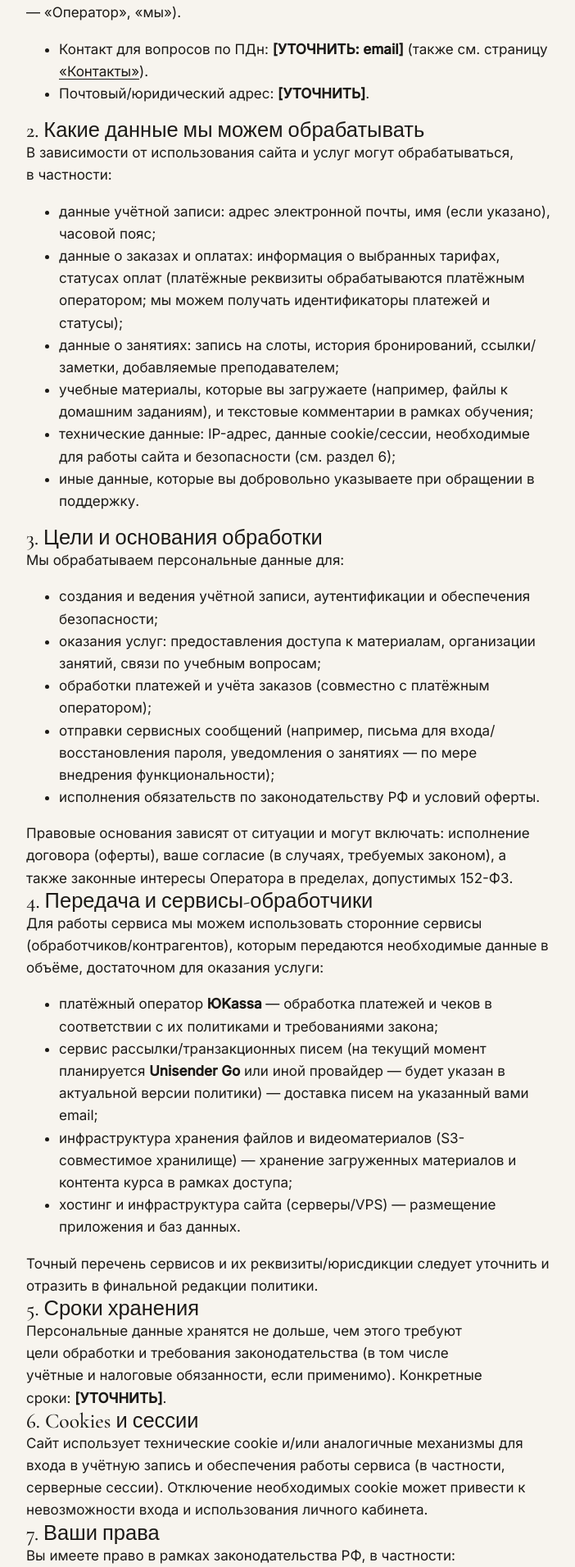
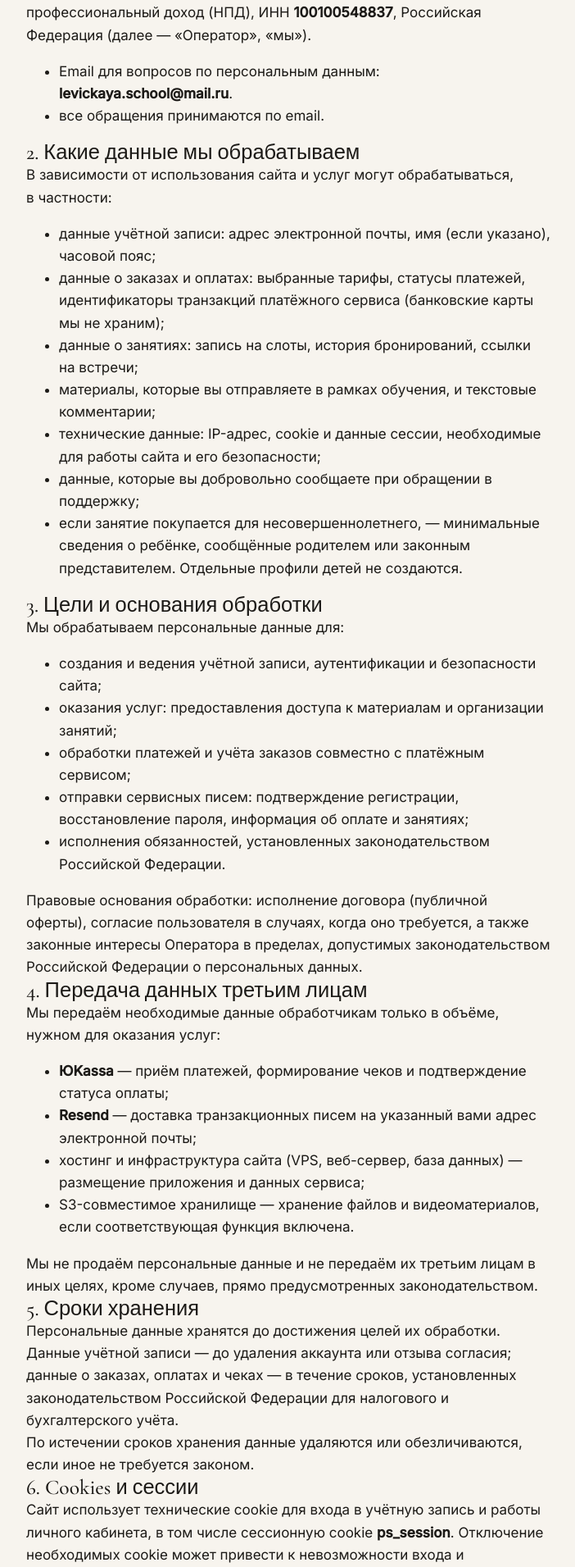
Before and after one commit to Levitskyy/piano-school, a Next.js app in the folder apps/web/: page /privacy in a window 1280 px wide. Shown: the part 629-2540 px from the top of the page at 82% size, without its empty margins (288-990 px from the left). Built offline with nearby package versions, Linux system fonts and the light colour scheme; no server answers.

Commit message:
Finalize legal documents for production
Fill oferta, privacy policy and contacts with approved seller details; add checkout consent and legal consents doc; align Resend settings and production checklist.

```diff
--- a/apps/web/app/privacy/page.tsx
+++ b/apps/web/app/privacy/page.tsx
@@ -7,7 +7,7 @@ import { SiteHeader } from "@/components/site-header";
 export const metadata: Metadata = {
   title: "Политика конфиденциальности",
   description:
-    "Политика обработки и защиты персональных данных пользователей сайта Levickaya Piano (проект).",
+    "Политика обработки и защиты персональных данных пользователей сайта Levickaya Piano.",
 };
 
 export default function PrivacyPage() {
@@ -20,38 +20,51 @@ export default function PrivacyPage() {
           Политика конфиденциальности
         </h1>
         <p className="lead">
-          Настоящий документ — проект политики обработки персональных данных. Окончательная версия
-          будет опубликована до начала приёма реальных платежей и начала полноценной обработки
-          данных в заявленных целях.
+          Настоящая политика определяет порядок обработки и защиты персональных данных
+          пользователей сайта <strong>https://levickaya.ru</strong>. Использование сайта означает
+          согласие с этой политикой; при оформлении заказа и регистрации согласие фиксируется
+          отдельно.
         </p>
 
         <section aria-labelledby="privacy-operator">
           <h2 id="privacy-operator">1. Оператор персональных данных</h2>
           <p>
-            Оператор: <strong>[УТОЧНИТЬ: ФИО / наименование ИП или самозанятого]</strong> (далее —
-            «Оператор», «мы»).
+            Оператор: <strong>Левицкая Лариса Валентиновна</strong>, плательщик налога на
+            профессиональный доход (НПД), ИНН <strong>100100548837</strong>, Российская
+            Федерация (далее — «Оператор», «мы»).
           </p>
           <ul>
-            <li>Контакт для вопросов по ПДн: <strong>[УТОЧНИТЬ: email]</strong> (также см. страницу <Link href="/contacts">«Контакты»</Link>).</li>
-            <li>Почтовый/юридический адрес: <strong>[УТОЧНИТЬ]</strong>.</li>
+            <li>
+              Email для вопросов по персональным данным:{" "}
+              <strong>levickaya.school@mail.ru</strong>.
+            </li>
+            <li>все обращения принимаются по email.</li>
           </ul>
         </section>
 
         <section aria-labelledby="privacy-what">
-          <h2 id="privacy-what">2. Какие данные мы можем обрабатывать</h2>
+          <h2 id="privacy-what">2. Какие данные мы обрабатываем</h2>
           <p>В зависимости от использования сайта и услуг могут обрабатываться, в частности:</p>
           <ul>
             <li>данные учётной записи: адрес электронной почты, имя (если указано), часовой пояс;</li>
-            <li>данные о заказах и оплатах: информация о выбранных тарифах, статусах оплат (платёжные
-              реквизиты обрабатываются платёжным оператором; мы можем получать идентификаторы
-              платежей и статусы);</li>
-            <li>данные о занятиях: запись на слоты, история бронирований, ссылки/заметки, добавляемые
-              преподавателем;</li>
-            <li>учебные материалы, которые вы загружаете (например, файлы к домашним заданиям),
-              и текстовые комментарии в рамках обучения;</li>
-            <li>технические данные: IP-адрес, данные cookie/сессии, необходимые для работы сайта и
-              безопасности (см. раздел 6);</li>
-            <li>иные данные, которые вы добровольно указываете при обращении в поддержку.</li>
+            <li>
+              данные о заказах и оплатах: выбранные тарифы, статусы платежей, идентификаторы
+              транзакций платёжного сервиса (банковские карты мы не храним);
+            </li>
+            <li>данные о занятиях: запись на слоты, история бронирований, ссылки на встречи;</li>
+            <li>
+              материалы, которые вы отправляете в рамках обучения, и текстовые комментарии;
+            </li>
+            <li>
+              технические данные: IP-адрес, cookie и данные сессии, необходимые для работы сайта
+              и его безопасности;
+            </li>
+            <li>данные, которые вы добровольно сообщаете при обращении в поддержку;</li>
+            <li>
+              если занятие покупается для несовершеннолетнего, — минимальные сведения о ребёнке,
+              сообщённые родителем или законным представителем. Отдельные профили детей не
+              создаются.
+            </li>
           </ul>
         </section>
 
@@ -59,115 +72,134 @@ export default function PrivacyPage() {
           <h2 id="privacy-purposes">3. Цели и основания обработки</h2>
           <p>Мы обрабатываем персональные данные для:</p>
           <ul>
-            <li>создания и ведения учётной записи, аутентификации и обеспечения безопасности;</li>
-            <li>оказания услуг: предоставления доступа к материалам, организации занятий, связи по
-              учебным вопросам;</li>
-            <li>обработки платежей и учёта заказов (совместно с платёжным оператором);</li>
-            <li>отправки сервисных сообщений (например, письма для входа/восстановления пароля,
-              уведомления о занятиях — по мере внедрения функциональности);</li>
-            <li>исполнения обязательств по законодательству РФ и условий оферты.</li>
+            <li>создания и ведения учётной записи, аутентификации и безопасности сайта;</li>
+            <li>оказания услуг: предоставления доступа к материалам и организации занятий;</li>
+            <li>обработки платежей и учёта заказов совместно с платёжным сервисом;</li>
+            <li>
+              отправки сервисных писем: подтверждение регистрации, восстановление пароля,
+              информация об оплате и занятиях;
+            </li>
+            <li>исполнения обязанностей, установленных законодательством Российской Федерации.</li>
           </ul>
           <p>
-            Правовые основания зависят от ситуации и могут включать: исполнение договора (оферты),
-            ваше согласие (в случаях, требуемых законом), а также законные интересы Оператора в
-            пределах, допустимых 152-ФЗ.
+            Правовые основания обработки: исполнение договора (публичной оферты), согласие
+            пользователя в случаях, когда оно требуется, а также законные интересы Оператора в
+            пределах, допустимых законодательством Российской Федерации о персональных данных.
           </p>
         </section>
 
         <section aria-labelledby="privacy-third">
-          <h2 id="privacy-third">4. Передача и сервисы-обработчики</h2>
+          <h2 id="privacy-third">4. Передача данных третьим лицам</h2>
           <p>
-            Для работы сервиса мы можем использовать сторонние сервисы (обработчиков/контрагентов),
-            которым передаются необходимые данные в объёме, достаточном для оказания услуги:
+            Мы передаём необходимые данные обработчикам только в объёме, нужном для оказания
+            услуг:
           </p>
           <ul>
             <li>
-              платёжный оператор <strong>ЮKassa</strong> — обработка платежей и чеков в соответствии
-              с их политиками и требованиями закона;
+              <strong>ЮKassa</strong> — приём платежей, формирование чеков и подтверждение
+              статуса оплаты;
             </li>
             <li>
-              сервис рассылки/транзакционных писем (на текущий момент планируется <strong>Unisender
-              Go</strong> или иной провайдер — будет указан в актуальной версии политики) — доставка
-              писем на указанный вами email;
+              <strong>Resend</strong> — доставка транзакционных писем на указанный вами адрес
+              электронной почты;
             </li>
             <li>
-              инфраструктура хранения файлов и видеоматериалов (S3-совместимое хранилище) — хранение
-              загруженных материалов и контента курса в рамках доступа;
+              хостинг и инфраструктура сайта (VPS, веб-сервер, база данных) — размещение
+              приложения и данных сервиса;
             </li>
             <li>
-              хостинг и инфраструктура сайта (серверы/VPS) — размещение приложения и баз данных.
+              S3-совместимое хранилище — хранение файлов и видеоматериалов, если соответствующая
+              функция включена.
             </li>
           </ul>
           <p>
-            Точный перечень сервисов и их реквизиты/юрисдикции следует уточнить и отразить в
-            финальной редакции политики.
+            Мы не продаём персональные данные и не передаём их третьим лицам в иных целях, кроме
+            случаев, прямо предусмотренных законодательством.
           </p>
         </section>
 
         <section aria-labelledby="privacy-retention">
           <h2 id="privacy-retention">5. Сроки хранения</h2>
           <p>
-            Персональные данные хранятся не дольше, чем этого требуют цели обработки и требования
-            законодательства (в том числе учётные и налоговые обязанности, если применимо). Конкретные
-            сроки: <strong>[УТОЧНИТЬ]</strong>.
+            Персональные данные хранятся до достижения целей их обработки. Данные учётной записи —
+            до удаления аккаунта или отзыва согласия; данные о заказах, оплатах и чеках — в течение
+            сроков, установленных законодательством Российской Федерации для налогового и
+            бухгалтерского учёта.
+          </p>
+          <p>
+            По истечении сроков хранения данные удаляются или обезличиваются, если иное не
+            требуется законом.
           </p>
         </section>
 
         <section aria-labelledby="privacy-cookies">
           <h2 id="privacy-cookies">6. Cookies и сессии</h2>
           <p>
-            Сайт использует технические cookie и/или аналогичные механизмы для входа в учётную
-            запись и обеспечения работы сервиса (в частности, серверные сессии). Отключение
-            необходимых cookie может привести к невозможности входа и использования личного кабинета.
+            Сайт использует технические cookie для входа в учётную запись и работы личного
+            кабинета, в том числе сессионную cookie <strong>ps_session</strong>. Отключение
+            необходимых cookie может привести к невозможности входа и использования кабинета.
+          </p>
+          <p>
+            Мы не используем аналитические или рекламные cookie без вашего согласия.
           </p>
         </section>
 
         <section aria-labelledby="privacy-rights">
           <h2 id="privacy-rights">7. Ваши права</h2>
-          <p>Вы имеете право в рамках законодательства РФ, в частности:</p>
+          <p>
+            Вы имеете право в рамках законодательства Российской Федерации, в частности:
+          </p>
           <ul>
             <li>получать информацию об обработке ваших персональных данных;</li>
             <li>требовать уточнения, блокирования или удаления данных при наличии оснований;</li>
-            <li>отозвать согласие на обработку, если обработка основана на согласии (это может
-              повлечь невозможность оказания услуги);</li>
-            <li>обжаловать действия Оператора в уполномоченный орган (Роскомнадзор) или в суде.</li>
+            <li>
+              отозвать согласие на обработку, если обработка основана на согласии (это может
+              повлечь невозможность оказания услуги);
+            </li>
+            <li>обжаловать действия Оператора в уполномоченный орган или в суде.</li>
           </ul>
           <p>
-            Для реализации прав направьте запрос на: <strong>[УТОЧНИТЬ: email]</strong>. Мы можем
-            запросить дополнительную информацию для подтверждения личности.
+            Для реализации прав направьте запрос на <strong>levickaya.school@mail.ru</strong>. Мы
+            можем запросить дополнительные сведения для подтверждения личности и рассмотрим
+            запрос в сроки, установленные законодательством.
           </p>
         </section>
 
         <section aria-labelledby="privacy-children">
           <h2 id="privacy-children">8. Дети и несовершеннолетние</h2>
           <p>
-            Услуги могут использоваться несовершеннолетними только с согласия родителя (законного
-            представителя) и/или под его контролем, если иное не требуется по обстоятельствам.
-            Оператор может запросить подтверждение такого согласия. Если вы считаете, что данные
-            ребёнка переданы без надлежащего согласия, свяжитесь с нами по указанному email —
-            мы примем меры в разумные сроки.
+            Услуги рассчитаны на совершеннолетних пользователей. Если занятие покупается для
+            несовершеннолетнего, заказ оформляет родитель или законный представитель. При
+            оформлении заказа он принимает условия{" "}
+            <Link href="/oferta">Публичной оферты</Link> и настоящей политики и тем самым
+            подтверждает согласие на обработку необходимых данных ребёнка.
           </p>
-          <p className="muted">
-            В текущей версии продукта аккаунт рассматривается как аккаунт взрослого пользователя;
-            отдельные профили детей могут появиться позже (см. планы развития).
+          <p>
+            Оператор вправе запросить подтверждение полномочий законного представителя.
+            Отдельные профили детей не создаются; данные обрабатываются в минимальном объёме,
+            необходимом для оказания услуги.
           </p>
         </section>
 
         <section aria-labelledby="privacy-security">
           <h2 id="privacy-security">9. Безопасность</h2>
           <p>
-            Мы применяем организационные и технические меры для защиты данных (ограничение доступа,
-            защищённая передача по HTTPS в продакшене, хранение паролей в виде хешей и т.д.).
-            Никто не может гарантировать абсолютную безопасность при передаче данных через интернет.
+            Мы применяем организационные и технические меры защиты: передача данных по HTTPS,
+            хранение паролей в виде хешей, серверные сессии, разграничение доступа и резервное
+            копирование данных. Никто не может гарантировать абсолютную безопасность передачи
+            данных через интернет.
           </p>
         </section>
 
         <section aria-labelledby="privacy-changes">
           <h2 id="privacy-changes">10. Изменения политики</h2>
           <p>
-            Мы можем обновлять эту политику. Новая редакция вступает в силу с момента публикации на
-            этой странице, если иное не указано. Актуальная дата редакции:{" "}
-            <strong>[УТОЧНИТЬ]</strong> (проект от 23.11.2026).
+            Мы можем обновлять эту политику. Новая редакция вступает в силу с момента публикации
+            на этой странице, если иное не указано.
+          </p>
+          <p>
+            Дата редакции: <strong>25.11.2026</strong>. Политика действует с момента публикации на{" "}
+            <strong>https://levickaya.ru/privacy</strong>.
           </p>
         </section>
 
```
Also changed, not shown: apps/web/app/contacts/page.tsx (+12 -15 lines), apps/web/app/oferta/page.tsx (+90 -57 lines), apps/web/components/individual-lesson-booking.tsx (+29 -1 lines), 6 other files (tests, documents, lock files or other folders).
